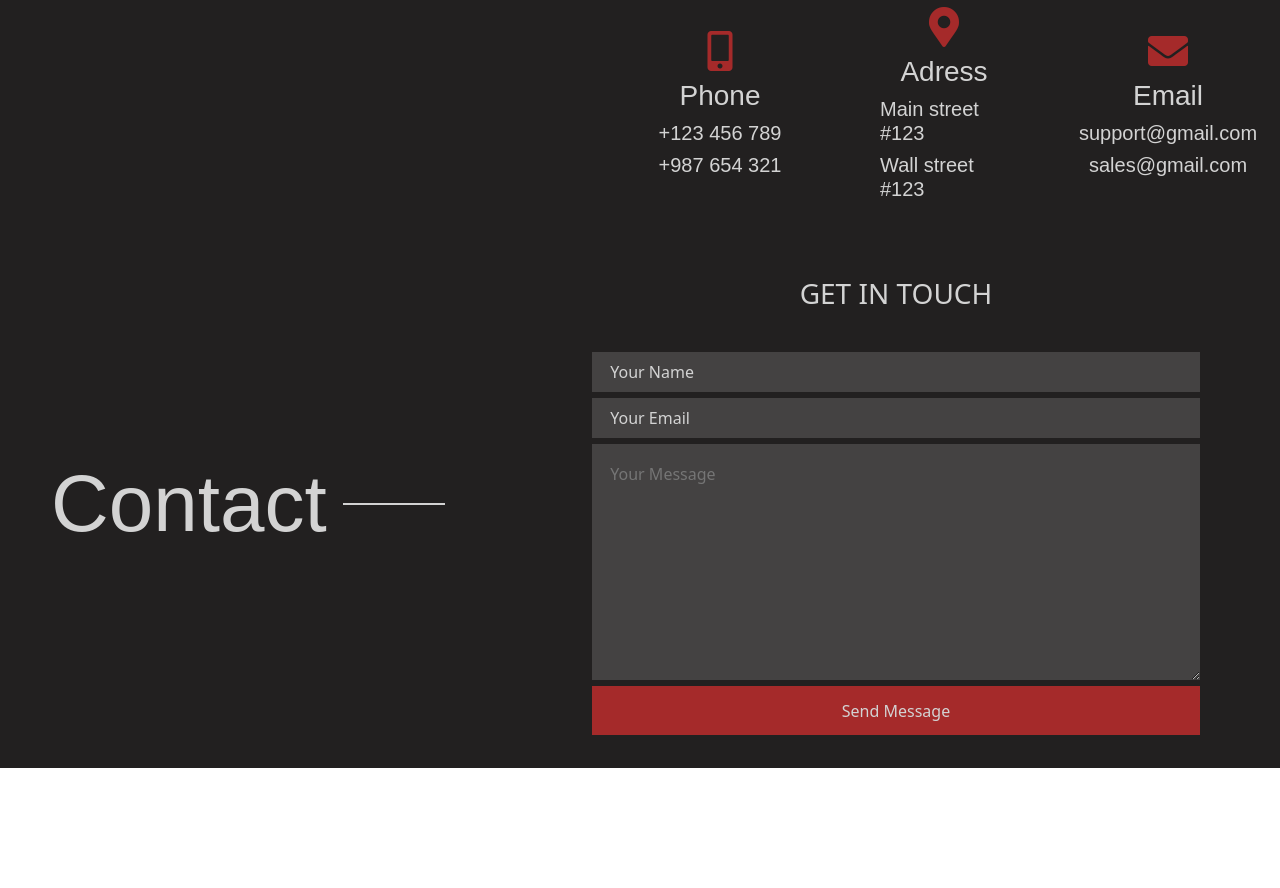
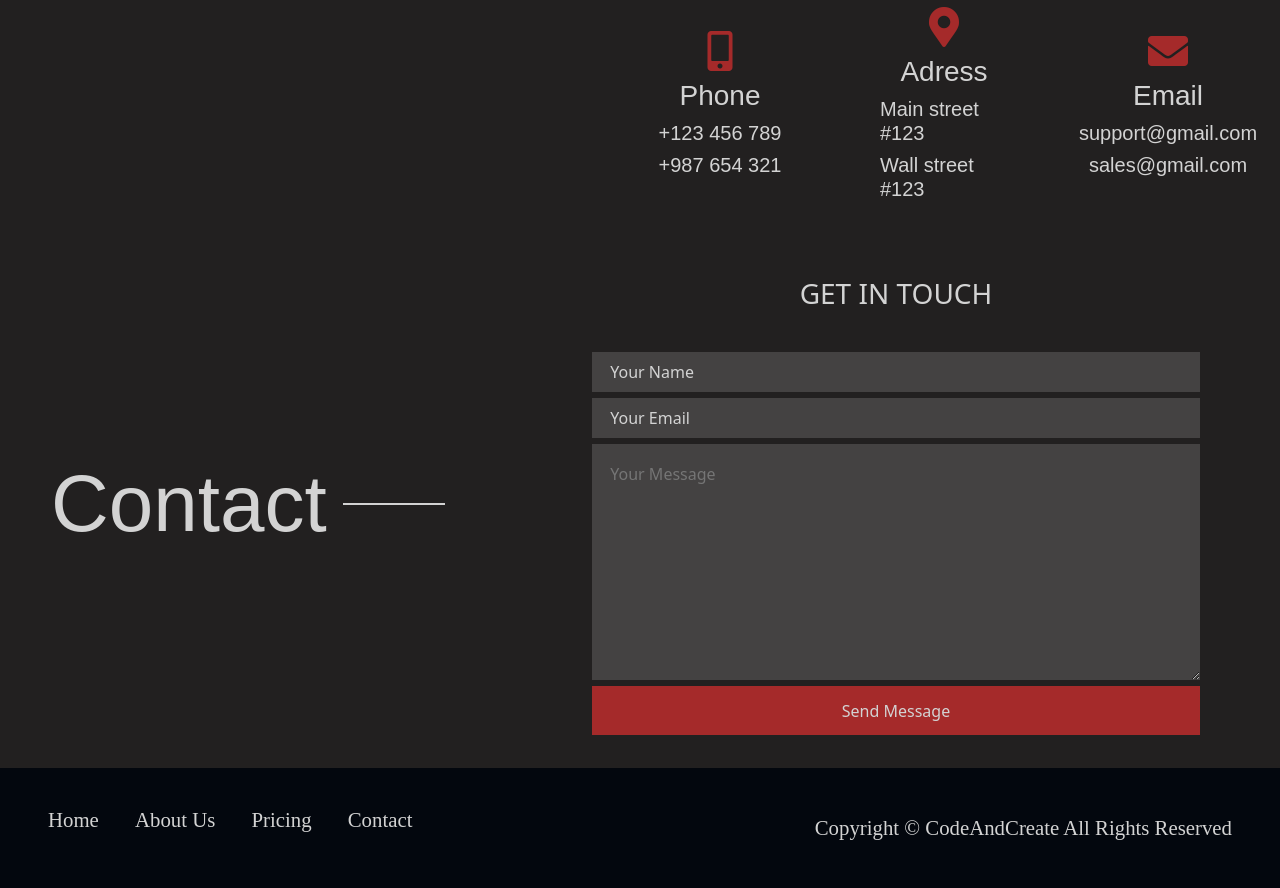
Before and after one commit to MarjanSMir/Business-Website, a plain HTML site: page index.html in a window 1280 px wide. Shown: the part 2432-3320 px from the top of the page. Before the commit the page ends 3200 px from the top, so only its background shows below. Drawn offline with nearby package versions, Linux system fonts and the light colour scheme.

Commit message:
16 August

```diff
--- a/index.html
+++ b/index.html
@@ -27,11 +27,10 @@
                 <span class="navbar-toggler-icon"></span>
             </button>
             <ul class="menu  navbar-nav p-5 justify-content-center align-items-center position-absolute" id="menu">
-                <li class="nav-item  list-unstyled text-center"><a href="home" class="nav-link">Home</a> </li>
-                <li class="li nav-item  list-unstyled text-center"><a href="" class="nav-link">About</a> </li>
-                <li class="li nav-item  list-unstyled text-center"><a href="" class="nav-link">Pricing</a></li>
-                <li class="li nav-item  list-unstyled text-center"><a href="" class="nav-link">Blog</a></li>
-                <li class="li nav-item  list-unstyled text-center"><a href="" class="nav-link">Contact</a></li>
+                <li class="nav-item  list-unstyled text-center"><a href="#home" class="nav-link">Home</a> </li>
+                <li class="li nav-item  list-unstyled text-center"><a href="#aboutUs" class="nav-link">About</a> </li>
+                <li class="li nav-item  list-unstyled text-center"><a href="#pricing" class="nav-link">Pricing</a></li>
+                <li class="li nav-item  list-unstyled text-center"><a href="#contact" class="nav-link">Contact</a></li>
             </ul>
         </nav>
     </header>
@@ -132,7 +131,7 @@
             <div class="container-4 w-60 h-100 d-flex flex-column justify-content-evenly align-items-center">
                 <h3 class="text-uppercase">get in touch</h3>
                 <form action="" class="d-flex flex-column w-80 h-75 justify-content-evenly">
-                    <input type="text"  value="Your Name" class="border-0">
+                    <input type="text" value="Your Name" class="border-0">
                     <input type="text" value="Your Email" class="border-0">
                     <textarea name="" id="" cols="30" rows="10" class="border-0" placeholder="Your Message"></textarea>
                     <input type="button" class="border-0 p-0" value="Send Message">
@@ -142,7 +141,15 @@
     </section>
 
     <!--Footer-->
-
+    <footer id="footer" class="d-flex align-items-center justify-content-between w-100">
+        <ul>
+            <li class="d-inline list-unstyled m-3"><a href="#home">Home</a></li>
+            <li class="d-inline list-unstyled m-3"><a href="#aboutUs" >About Us</a></li>
+            <li class="d-inline list-unstyled m-3"><a href="#pricing" >Pricing</a></li>
+            <li class="d-inline list-unstyled m-3"><a href="#contact">Contact</a></li>
+        </ul>
+        <span class="m-5">Copyright © CodeAndCreate All Rights Reserved</span>
+    </footer>
 
 
     <script src="https://cdn.jsdelivr.net/npm/swiper/swiper-bundle.min.js"></script>
--- a/style.css
+++ b/style.css
@@ -348,3 +348,16 @@ nav .navbar-toggler {
     background-color: brown;
     height: 60px;
 }
+
+/*Footer*/
+#footer{
+    height: 15vh;
+    background-color: #03070e;
+}
+#footer> ul> li>a, #footer >span{
+    color: rgb(211, 211, 211);
+    text-decoration: none;
+    font-size: 1.3rem;
+    font-family: serif !important;
+
+}
```
